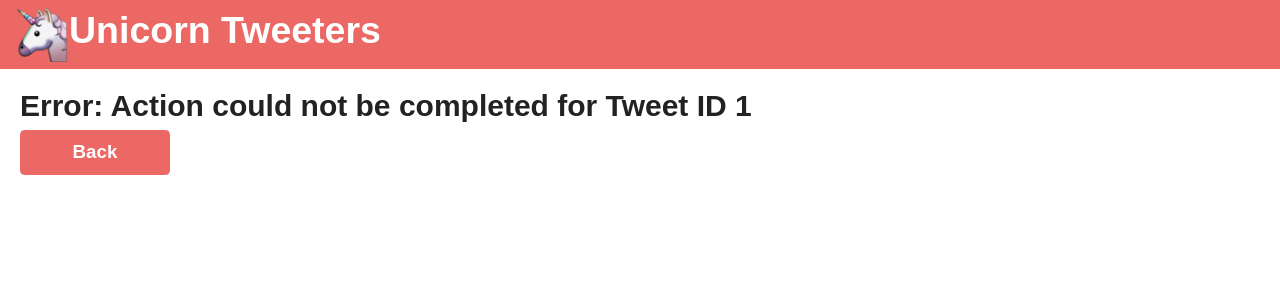
After one commit to yuenmichelle/unicorn-tweeters, a Flask app: template templates/failure.html in a window 1280 px wide. The commit adds this page. Shown: the top 300 px of the page. Run offline with Flask 2, Linux system fonts and the light colour scheme; the template is opened without the code that fills it: most values are stand-ins (such as "Sample title", 1, 10 or a date in 2020); some web fonts are replaced.

Commit message:
Fixing ordering of fields, add favourite and retweet functionality to be later removed

```diff
--- a/run.py
+++ b/run.py
@@ -2,10 +2,9 @@ import flask
 import requests
 import json
 from requests_oauthlib import OAuth1
-from flask import render_template
+from flask import render_template, request
 
 app = flask.Flask(__name__)
-app.config["DEBUG"] = True
 
 
 REQUEST_TOKEN_URL = "https://api.twitter.com/oauth/request_token"
@@ -32,29 +31,42 @@ def home():
 
     filtered_results = []
     json_object = json.loads(response.text)
+    print(json_object)
 
     for tweets in json_object['statuses']:
-        result = {
-            "username": tweets["user"]["name"],
-            "location": tweets["user"]["location"],
-            "tweet": tweets["text"],
-            "created": tweets["created_at"],
-            "retweeted": tweets["retweet_count"],
-            "favorited": tweets["favorite_count"]
-        }
+        result = []
+        result.append(tweets["user"]["name"])
+        result.append(tweets["user"]["location"])
+        result.append(tweets["text"])
+        result.append(tweets["created_at"])
+        result.append(tweets["retweet_count"])
+        result.append(tweets["favorite_count"])
+        result.append(tweets["id"])
+
         filtered_results.append(result)
 
     return render_template('view.html', results=filtered_results)
 
 
 @app.route('/retweet', methods=['POST'])
-def retweet(tweet_id):
-    return render_template('success.html', tweet_id=tweet_id)
+def retweet():
+    tweet_id = request.form['tweet_id']
+    response = requests.post(url="https://api.twitter.com/1.1/statuses/retweet/" + tweet_id + ".json", auth=get_oauth())
+    if response.ok:
+        return render_template('success.html', tweet_id=tweet_id)
+    else:
+        return render_template('failure.html', tweet_id=tweet_id)
 
 
 @app.route('/favourite', methods=['POST'])
-def favourite(tweet_id):
-    return render_template('success.html', tweet_id=tweet_id)
+def favourite():
+    tweet_id = request.form['tweet_id']
+    parameters = { "id": tweet_id }
+    response = requests.post(url="https://api.twitter.com/1.1/favorites/create.json", auth=get_oauth(), params=parameters)
+    if response.ok:
+        return render_template('success.html', tweet_id=tweet_id)
+    else:
+        return render_template('failure.html', tweet_id=tweet_id)
 
 
 app.run()
--- /dev/null
+++ b/templates/failure.html
@@ -0,0 +1,27 @@
+<!doctype html>
+<html lang="en">
+  <head>
+      <title>Unicorn Tweeters</title>
+      <link rel="stylesheet" href="https://www.w3schools.com/w3css/4/w3.css">
+      <link rel="stylesheet" type="text/css" href="https://bootswatch.com/4/journal/bootstrap.css">
+      <link rel="stylesheet" type="text/css" href="static/style.css">
+      <link rel="shortcut icon" type="image/png" href="/static/unicorn.png"/>
+  </head>
+
+  <body>
+
+  <div class="page">
+      <nav class="navbar navbar-expand-lg navbar-dark bg-primary">
+          <img class="unicorn" src="/static/unicorn.png"/> <h1 class="unicorn-heading">Unicorn Tweeters</h1>
+      </nav>
+  </div>
+
+  <div class="completed-section">
+      <h2>Error: Action could not be completed for Tweet ID {{tweet_id}}</h2>
+
+      <div class="back">
+          <button class="btn btn-lg btn-primary btn-block" onclick="javascript:history.back()">Back</button>
+      </div>
+  </div>
+</body>
+</html>
```
Also changed, not shown: templates/view.html (+4 -3 lines), README.md.
